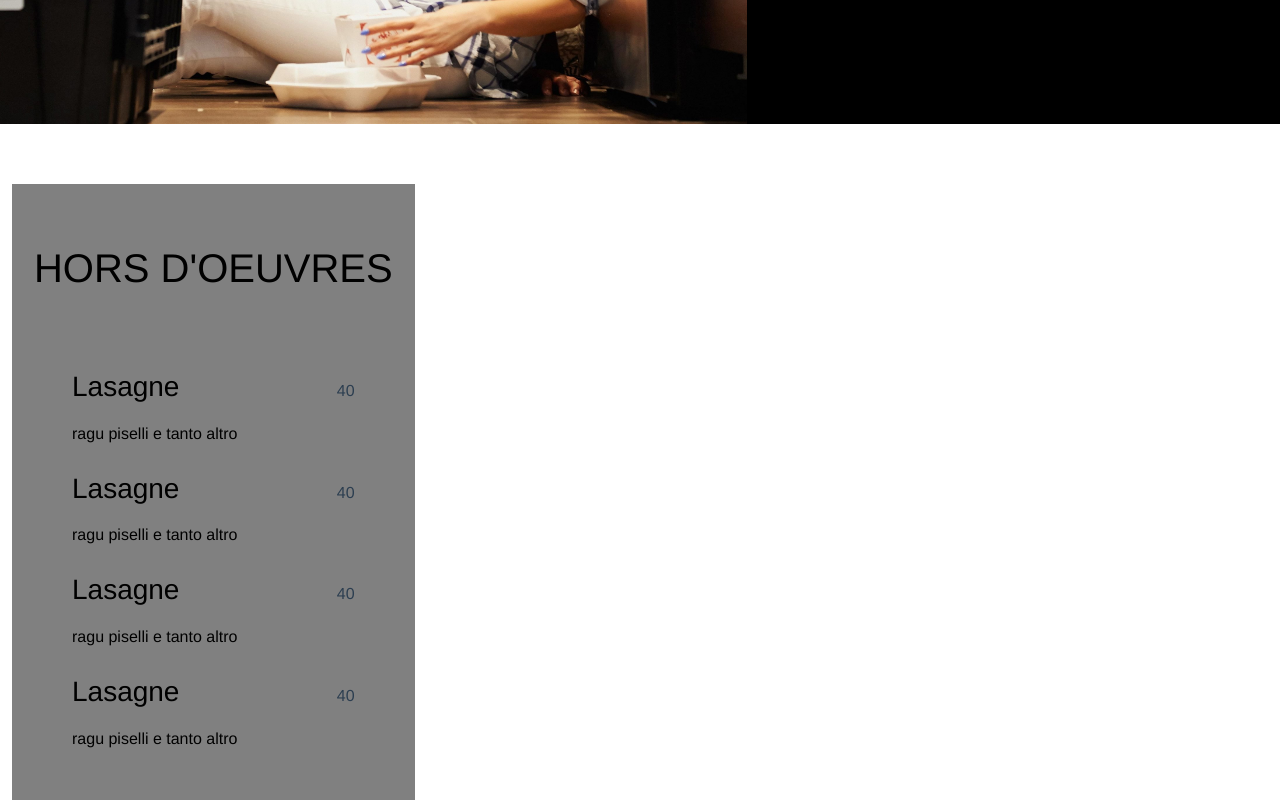
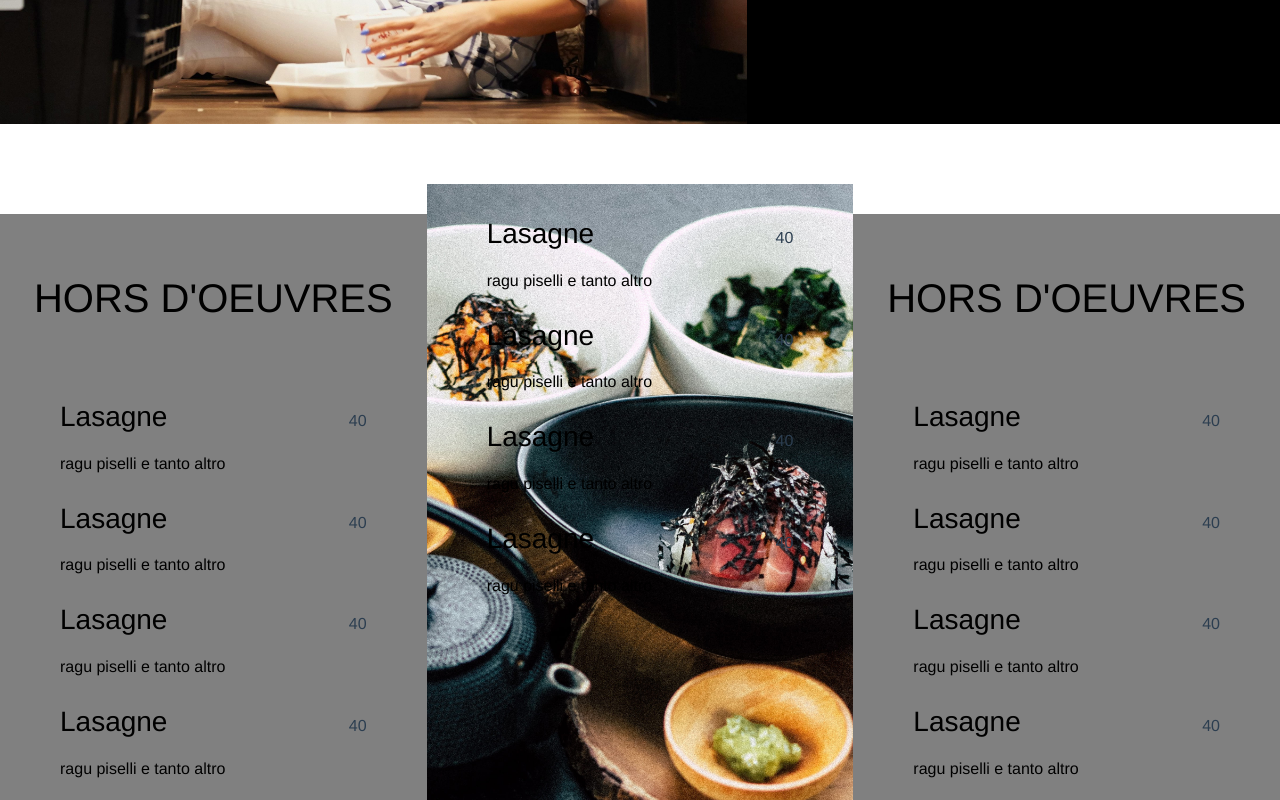
Before and after one commit to matteo92i/proj-html-vuejs, a Vue app: page / in a window 1280 px wide. Shown: the part 5340-6140 px from the top of the page. Built offline with nearby package versions, Linux system fonts and the light colour scheme.

Commit message:
Menu dinamico fine

```diff
--- a/src/components/MainPart8.vue
+++ b/src/components/MainPart8.vue
@@ -2,15 +2,31 @@
     <div>
         <div class="container-fluid">
             <div class="row">
-                <div class="col-4">
+                <div class="col-4 p-0">
                     <div class="sfondo-1">
                         <h1 class="h1-menu">hors d'oeuvres</h1>
                         <Menu v-for="(element, index) in pranzo" :key="index" :nome="element.nomePiatto" :prezzo="element.prezzo" :descrizione="element.descrizionePiatto"/>
                     </div>
-
                 </div>
 
+                <div class="col-4 p-0">
+                    <div class="sfondo-2">
+                        <h2 class="h2-menu"></h2>
+                        <Menu v-for="(element, index) in colazione" :key="index" :nome="element.nomePiatto" :prezzo="element.prezzo" :descrizione="element.descrizionePiatto"/>
+                    </div>
+                </div>
+
+                <div class="col-4 p-0">
+                    <div class="sfondo-1">
+                        <h1 class="h1-menu">hors d'oeuvres</h1>
+                        <Menu v-for="(element, index) in cena" :key="index" :nome="element.nomePiatto" :prezzo="element.prezzo" :descrizione="element.descrizionePiatto"/>
+                    </div>
+                </div>
+
+
             </div>
+
+
         </div>
 
 
@@ -51,7 +67,52 @@ export default {
                     prezzo: 40,
                     descrizionePiatto:'ragu piselli e tanto altro'
                 },
+            ],
+            colazione:[
+                {
+                    nomePiatto:'Lasagne',
+                    prezzo: 40,
+                    descrizionePiatto:'ragu piselli e tanto altro'
+                },
+                {
+                    nomePiatto:'Lasagne',
+                    prezzo: 40,
+                    descrizionePiatto:'ragu piselli e tanto altro'
+                },
+                {
+                    nomePiatto:'Lasagne',
+                    prezzo: 40,
+                    descrizionePiatto:'ragu piselli e tanto altro'
+                },
+                {
+                    nomePiatto:'Lasagne',
+                    prezzo: 40,
+                    descrizionePiatto:'ragu piselli e tanto altro'
+                },
+            ],
+            cena:[
+                {
+                    nomePiatto:'Lasagne',
+                    prezzo: 40,
+                    descrizionePiatto:'ragu piselli e tanto altro'
+                },
+                {
+                    nomePiatto:'Lasagne',
+                    prezzo: 40,
+                    descrizionePiatto:'ragu piselli e tanto altro'
+                },
+                {
+                    nomePiatto:'Lasagne',
+                    prezzo: 40,
+                    descrizionePiatto:'ragu piselli e tanto altro'
+                },
+                {
+                    nomePiatto:'Lasagne',
+                    prezzo: 40,
+                    descrizionePiatto:'ragu piselli e tanto altro'
+                },
             ]
+
         }
     }
 
@@ -59,6 +120,34 @@ export default {
 </script>
 
 <style lang="scss">
+.sfondo-1{
+    margin-top: 90px ;
+    background-color: grey;
+    height: 700px;
+}
+.sfondo-2{
+    background-image: url(../assets/img/misc22x.jpg);
+    background-color: white;
+    margin-top: 60px;
+    height: 700px;
+    background-position: center;
+    background-repeat: no-repeat;
+    background-size: cover;
+    width: 100%;
+}
+.h1-menu{
+    color: black;
+    text-align: center;
+    padding-top: 60px;
+    padding-bottom: 60px ;
+}
+.h1-menu-2{
+    color: white;
+    text-align: center;
+    padding-top: 60px;
+    padding-bottom: 60px ;
+
+}
 
 
 </style>
--- a/src/components/Menu.vue
+++ b/src/components/Menu.vue
@@ -1,19 +1,19 @@
 <template>
     <div>
+        <div class="prezzo">
+            <h3 class="h3-menu">{{nome}}</h3>
+            <span>{{prezzo}}</span>
+        </div>
+        <p class="p-menu">{{descrizione}}</p>
+    </div>
 
 
-
-            <div class="prezzo">
-                <h3 class="h3-menu">{{nome}}</h3>
-                <span>{{prezzo}}</span>
-            </div>
-            <p class="p-menu">{{descrizione}}</p>
+</template>
 
 
 
 
-    </div>
-</template>
+
 
 <script>
 export default {
@@ -24,21 +24,8 @@ export default {
 </script>
 
 <style lang="scss">
-.sfondo-1{
-    margin-top: 60px ;
-    background-color: grey;
-    height: 700px;
-}
-.sfondo-2{
-    background-image: url(../assets/img/misc22x.jpg);
-    background-color: white;
 
-    height: 700px;
-    background-position: center;
-    background-repeat: no-repeat;
-    background-size: cover;
-    width: 100%;
-}
+
 
 
 
@@ -51,19 +38,7 @@ export default {
     padding-top:10px;
     padding-bottom: 10px;
 }
-.h1-menu{
-    color: black;
-    text-align: center;
-    padding-top: 60px;
-    padding-bottom: 60px ;
-}
-.h1-menu-2{
-    color: white;
-    text-align: center;
-    padding-top: 60px;
-    padding-bottom: 60px ;
 
-}
 
 .h3-menu{
     color: black;
```
